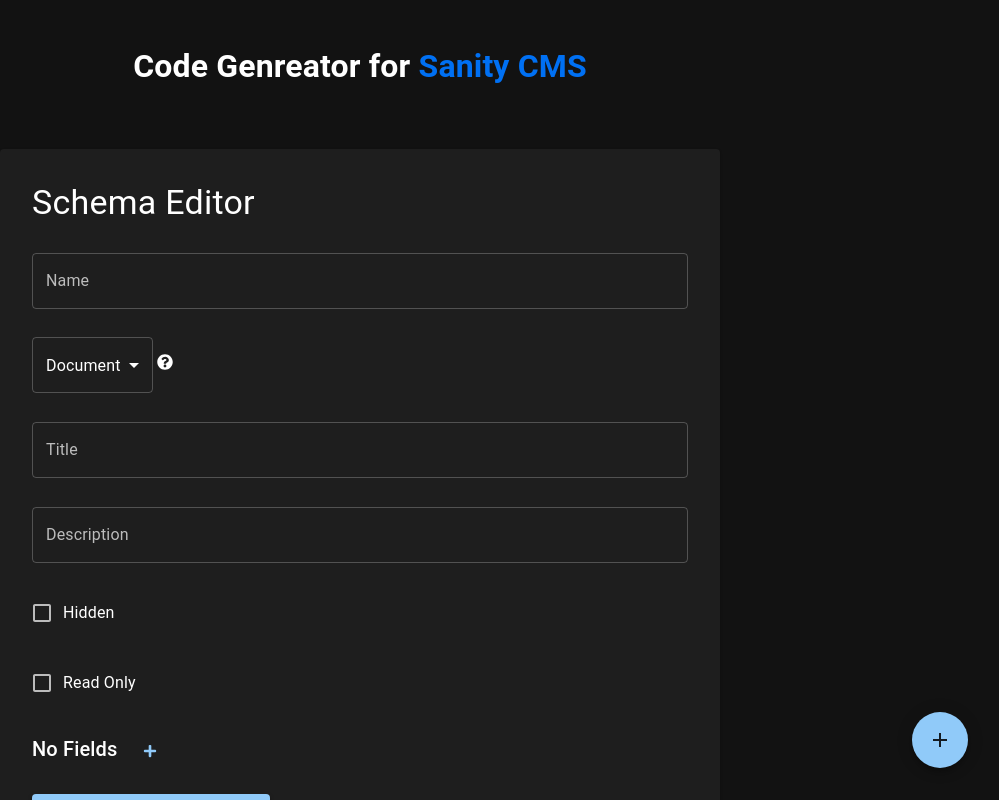
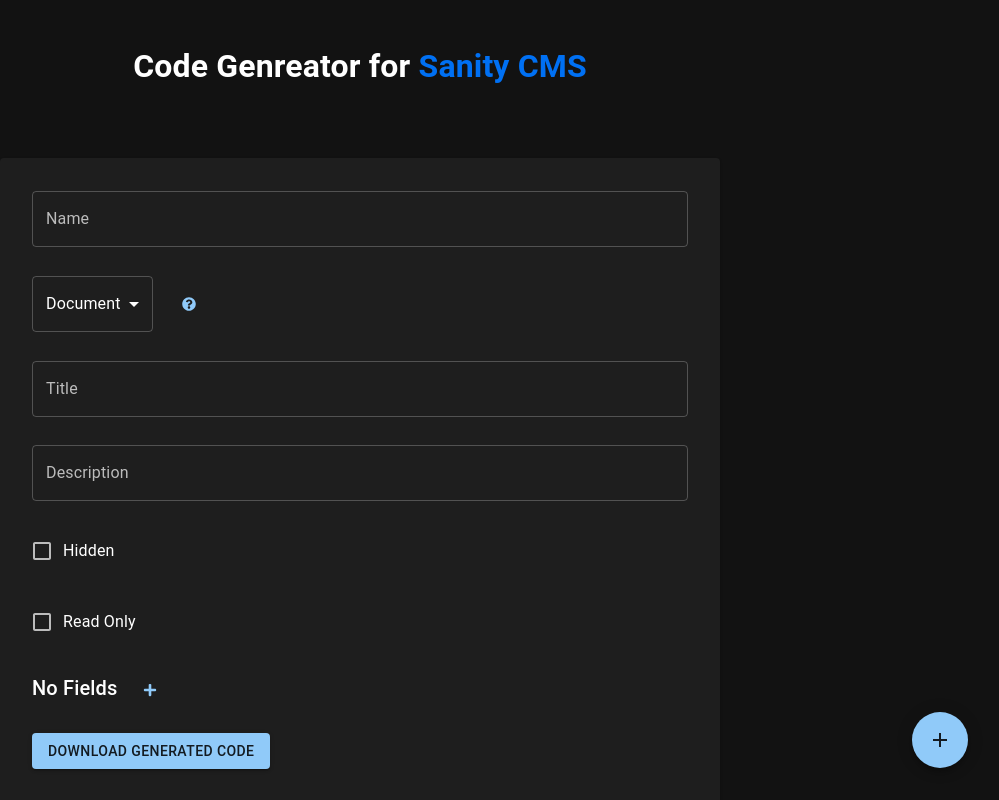
Before and after one commit to TheBigSasha/sanity_config_creator, a Next.js app: page / in a window 1280 px wide. Shown: the top 800 px of the page, without its empty margins (280-1279 px from the left). Built offline with nearby package versions, Linux system fonts and the light colour scheme.

Commit message:
beautify more

```diff
--- a/components/SanityTypeCreator.tsx
+++ b/components/SanityTypeCreator.tsx
@@ -423,10 +423,6 @@
   // @ts-ignore
   const out = <>
       <Form isRoot={isRoot} onSubmit={handleSubmit(onSubmit)}>
-        <Typography variant="h4">
-          {getValues().name || (isRoot ? "Schema Editor" : "New Field")} {formState.isDirty ? "*" : ""}
-        </Typography>
-        <br/>
         <Controller
           name="name"
           control={control}
@@ -461,7 +457,11 @@
                 target="_blank"
                 rel="noreferrer"
               >
-                <FaQuestionCircle />
+                <Tooltip title={"Documentation page"} arrow>
+                <Button onClick={()=>{}} variant={"text"}>
+                  <FaQuestionCircle />
+                </Button>
+                </Tooltip>
               </a>
             </Horizontal>
           )}
@@ -649,6 +649,7 @@
 
               {fields.map((field, index) => (
                     <FieldForm
+                        key={field.id}
                         extraButtons={  <Button onClick={() => remove(index)}>Remove</Button>}
                       isRoot={false}
                       { /*@ts-ignore -- we know fields is on getValues() because type === 'Object'*/ ...{} }
```
